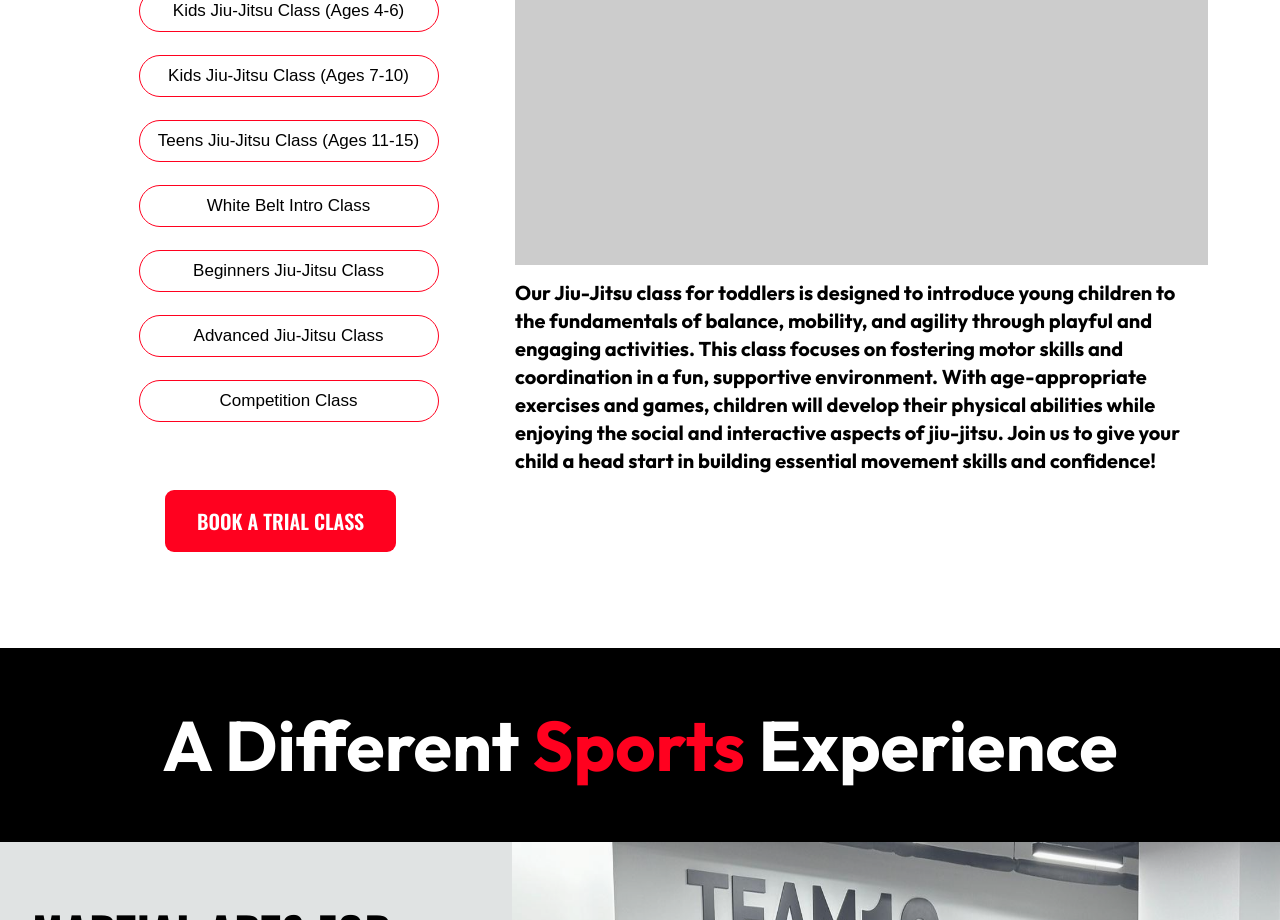
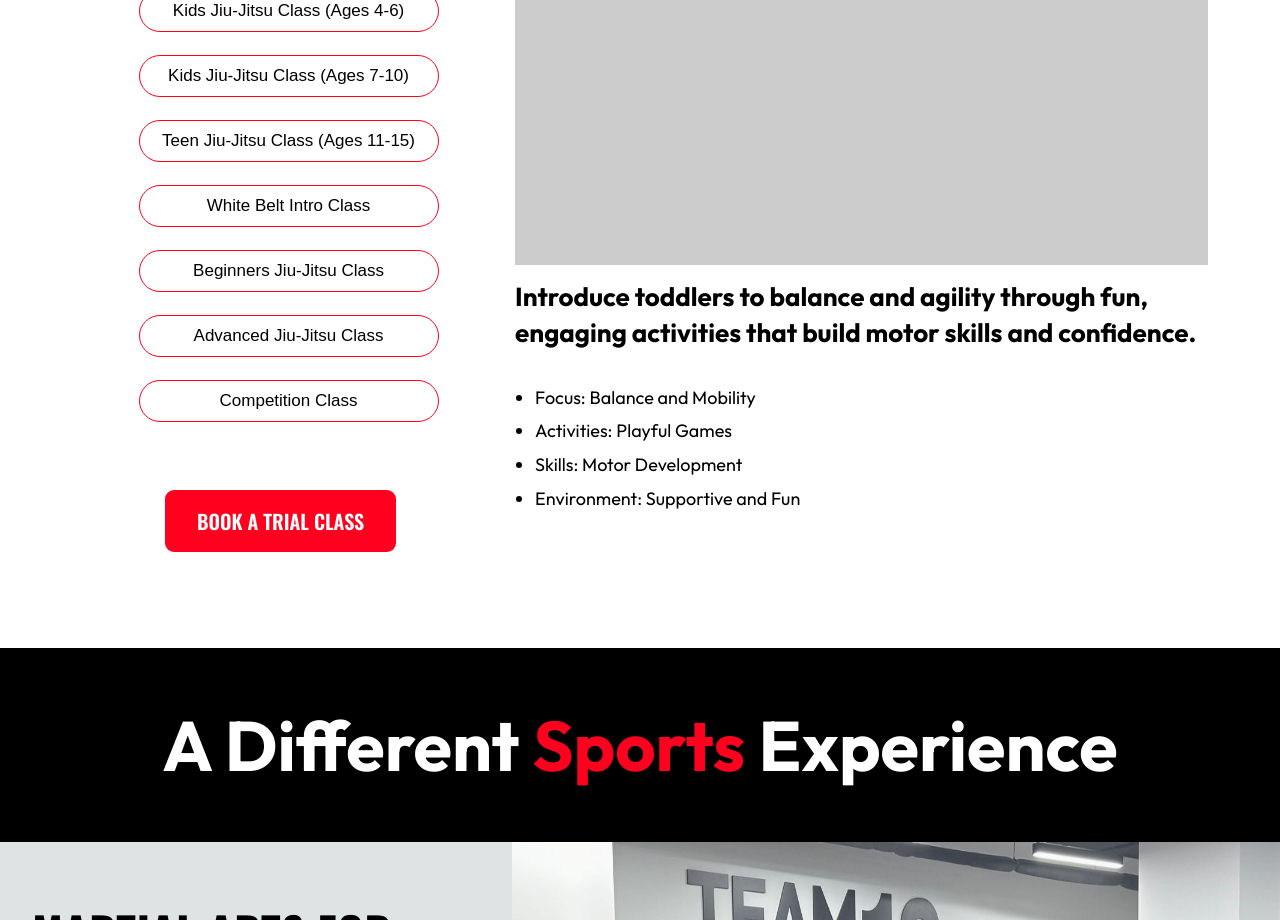
Before and after one commit to mghally999/team-zone-next, a Next.js app: page / in a window 1280 px wide. Shown: the part 1080-2000 px from the top of the page. Built offline with nearby package versions, Linux system fonts and the light colour scheme.

Commit message:
finished latest content

```diff
--- a/app/components/Programs/TabContent.js
+++ b/app/components/Programs/TabContent.js
@@ -1,15 +1,20 @@
-import React, { useContext } from 'react';
-import { AppContext } from '../../context/AppContext';
+import React, { useContext } from "react";
+import { AppContext } from "../../context/AppContext";
 import styles from "../../styles/Programs/TabContent.module.css";
 
 const TabContent = () => {
-    const { content, currentTab } = useContext(AppContext);
+  const { content, currentTab } = useContext(AppContext);
 
-    return (
-        <div className={styles.tabContent}>
-            <p>{content[currentTab].description}</p>
-        </div>
-    );
+  return (
+    <div className={styles.tabContent}>
+      <p>{content[currentTab].sentence}</p>
+      <ul>
+        {content[currentTab].list.map((item, i) => (
+          <li key={i}>{item}</li>
+        ))}
+      </ul>
+    </div>
+  );
 };
 
 export default TabContent;
--- a/app/context/AppContext.js
+++ b/app/context/AppContext.js
@@ -13,43 +13,91 @@ export const AppContext = createContext();
 const content = [
   {
     label: "Kids Jiu-Jitsu Class (Ages 2-3)",
-    description:
-      "Our Jiu-Jitsu class for toddlers is designed to introduce young children to the fundamentals of balance, mobility, and agility through playful and engaging activities. This class focuses on fostering motor skills and coordination in a fun, supportive environment. With age-appropriate exercises and games, children will develop their physical abilities while enjoying the social and interactive aspects of jiu-jitsu. Join us to give your child a head start in building essential movement skills and confidence!",
+    sentence:
+      "Introduce toddlers to balance and agility through fun, engaging activities that build motor skills and confidence.",
+    list: [
+      "Focus: Balance and Mobility",
+      "Activities: Playful Games",
+      "Skills: Motor Development",
+      "Environment: Supportive and Fun",
+    ],
   },
   {
     label: "Kids Jiu-Jitsu Class (Ages 4-6)",
-    description:
-      "In our 4-6 year-old class, children build strength, balance, and power while developing self-confidence and courage through fun jiu-jitsu activities. We focus on essential skills to help them handle bullying and prepare them for the next level of jiu-jitsu classes. This program supports a smooth transition to more advanced training while promoting athleticism and personal growth.",
+    sentence:
+      "Build strength and confidence with fun jiu-jitsu activities. Prepares kids for bullying and future training.",
+    list: [
+      "Focus: Strength and Confidence",
+      "Activities: Fun Drills",
+      "Skills: Bullying Prevention",
+      "Progression: Ready for Advanced Classes",
+    ],
   },
   {
     label: "Kids Jiu-Jitsu Class (Ages 7-10)",
-    description:
-      "Our 7-10 year-old class focuses on building self-confidence, managing bullying, and enhancing self-control. With an emphasis on advanced jiu-jitsu techniques, kids become athletic and skilled fighters. This class helps them refine their jiu-jitsu abilities, preparing them to excel in their practice and develop into confident, effective practitioners.",
+    sentence:
+      "Enhance self-confidence and skills with advanced techniques. Prepares kids for future growth in jiu-jitsu.",
+    list: [
+      "Focus: Confidence and Control",
+      "Techniques: Advanced Skills",
+      "Development: Athleticism",
+      "Goal: Skillful and Confident",
+    ],
   },
   {
-    label: "Teens Jiu-Jitsu Class (Ages 11-15)",
-    description:
-      "Our 11-15 year-old class supports teenagers in their self-improvement journey through focused jiu-jitsu training. They learn advanced techniques to become efficient fighters while gaining valuable self-defense skills. This class fosters personal growth and discipline, helping them navigate early adolescence with confidence and resilience.",
+    label: "Teen Jiu-Jitsu Class (Ages 11-15)",
+    sentence:
+      "Teens learn advanced techniques and self-defense, gaining confidence and discipline for personal growth.",
+    list: [
+      "Focus: Advanced Techniques",
+      "Skills: Self-Defense and Discipline",
+      "Benefits: Confidence and Growth",
+      "Training: Adolescent Development",
+    ],
   },
   {
     label: "White Belt Intro Class",
-    description:
-      "Our White Belt Intro Class is designed for beginners aged 11 and up, offering a free introduction to jiu-jitsu. We cover essential basics with a focus on safety and guide new students through fundamental techniques. This class helps newcomers smoothly transition into our group classes and is perfect for those who are new to jiu-jitsu.",
+    sentence:
+      "Free class for beginners 11+, covering basics and safety to help transition to regular classes.",
+    list: [
+      "Focus: Basic Techniques",
+      "Audience: Beginners 11+",
+      "Purpose: Smooth Transition",
+      "Introduction: Free Class",
+    ],
   },
   {
     label: "Beginners Jiu-Jitsu Class",
-    description:
-      "Our Beginners Jiu-Jitsu Class focuses on core principles and fundamental techniques, guiding newcomers through essential skills. After completing the White Belt Intro Class, students safely transition into this class, where they build a solid foundation and prepare for more advanced training. This class is designed to ensure a smooth progression from basic to advanced jiu-jitsu.",
+    sentence:
+      "Build a solid foundation with core techniques. For those transitioning from White Belt Intro.",
+    list: [
+      "Focus: Core Principles",
+      "Audience: Post-Intro Students",
+      "Goal: Prepare for Advanced Training",
+      "Progression: Build Foundation",
+    ],
   },
   {
     label: "Advanced Jiu-Jitsu Class",
-    description:
-      "Our Advanced Jiu-Jitsu Class is designed for experienced practitioners who are comfortable training at a higher level. This class features mixed belt levels and focuses on advanced techniques with a more intense training environment. It is ideal for those who have a solid foundation and are ready to push their skills further.",
+    sentence:
+      "For experienced practitioners, focusing on advanced techniques in an intense training environment.",
+    list: [
+      "Focus: Advanced Techniques",
+      "Environment: Intense",
+      "Audience: Experienced Practitioners",
+      "Goal: Skill Advancement",
+    ],
   },
   {
     label: "Competition Class",
-    description:
-      "Our Competition Class, held twice a week, is led by champion coaches and focuses on preparing athletes for competitive events. This class offers valuable training and experience, even for those who don’t compete, providing an opportunity to immerse in the competitive environment and enhance skills.",
+    sentence:
+      "Prepare for competitions with champion coaches. Valuable experience for all, enhancing competitive skills.",
+    list: [
+      "Focus: Competition Prep",
+      "Frequency: Twice a Week",
+      "Coaches: Champion-Level",
+      "Benefits: Enhanced Skills",
+    ],
   },
 ];
 
--- a/app/styles/PopUpForm/PopUpForm.module.css
+++ b/app/styles/PopUpForm/PopUpForm.module.css
@@ -16,7 +16,7 @@
   left: 0;
   width: 100%;
   height: 100%;
-  background-color: rgba(0, 0, 0, 0.7);
+  background-color: rgba(0, 0, 0, 0.3);
   z-index: 100;
   display: flex;
   align-items: center;
--- a/app/styles/Programs/TabContent.module.css
+++ b/app/styles/Programs/TabContent.module.css
@@ -3,10 +3,24 @@
 }
 
 .tabContent p {
-  font-size: 2rem;
-  font-weight: 500;
+  font-size: 2.6rem;
+  font-family: "Outfit", sans-serif;
+  font-weight: 700;
   line-height: 1.4;
-  height: 100px;
+  margin-bottom: 3.2rem;
+}
+
+.tabContent ul {
+  list-style-type: disc;
+  padding-left: 2rem;
+  margin-top: 1rem; /* Added margin for spacing */
+}
+
+.tabContent li {
+  font-weight: 400;
+  font-size: 1.8rem;
+  line-height: 1.6;
+  margin-bottom: 0.5rem;
 }
 
 @media (max-width: 59em) {
@@ -14,6 +28,10 @@
     font-size: 1.7rem;
     font-weight: 500;
     line-height: 1.4;
-    height: 175px;
+    margin-bottom: 1rem;
+  }
+
+  .tabContent li {
+    font-size: 1.5rem; /* Adjusted font size for mobile */
   }
 }
--- a/app/styles/globals.css
+++ b/app/styles/globals.css
@@ -1,4 +1,54 @@
+@import url("https://unpkg.com/ionicons@5.5.2/dist/css/ionicons.min.css");
+
+/*
+--- 01 TYPOGRAPHY SYSTEM
+
+- Font sizes (px)
+10 / 12 / 14 / 16 / 18 / 20 / 24 / 30 / 36 / 44 / 52 / 62 / 74 / 86 / 98
+*/
+
 /* Outfit */
+@font-face {
+  font-family: "Outfit";
+  src: url("/fonts/Outfit/static/Outfit-Thin.ttf") format("truetype");
+  font-weight: 100;
+  font-style: normal;
+}
+
+@font-face {
+  font-family: "Outfit";
+  src: url("/fonts/Outfit/static/Outfit-ExtraLight.ttf") format("truetype");
+  font-weight: 200;
+  font-style: normal;
+}
+
+@font-face {
+  font-family: "Outfit";
+  src: url("/fonts/Outfit/static/Outfit-Light.ttf") format("truetype");
+  font-weight: 300;
+  font-style: normal;
+}
+
+@font-face {
+  font-family: "Outfit";
+  src: url("/fonts/Outfit/static/Outfit-Regular.ttf") format("truetype");
+  font-weight: 400;
+  font-style: normal;
+}
+
+@font-face {
+  font-family: "Outfit";
+  src: url("/fonts/Outfit/static/Outfit-Medium.ttf") format("truetype");
+  font-weight: 500;
+  font-style: normal;
+}
+
+@font-face {
+  font-family: "Outfit";
+  src: url("/fonts/Outfit/static/Outfit-SemiBold.ttf") format("truetype");
+  font-weight: 600;
+  font-style: normal;
+}
 
 @font-face {
   font-family: "Outfit";
@@ -7,7 +57,27 @@
   font-style: normal;
 }
 
+@font-face {
+  font-family: "Outfit";
+  src: url("/fonts/Outfit/static/Outfit-ExtraBold.ttf") format("truetype");
+  font-weight: 800;
+  font-style: normal;
+}
+
+@font-face {
+  font-family: "Outfit";
+  src: url("/fonts/Outfit/static/Outfit-Black.ttf") format("truetype");
+  font-weight: 900;
+  font-style: normal;
+}
+
 /* Oswald */
+@font-face {
+  font-family: "Oswald";
+  src: url("/fonts/Oswald/static/Oswald-ExtraLight.ttf") format("truetype");
+  font-weight: 200;
+  font-style: normal;
+}
 
 @font-face {
   font-family: "Oswald";
```
Also changed, not shown: app/components/Programs/SingleTab.js (+7 -7 lines).
